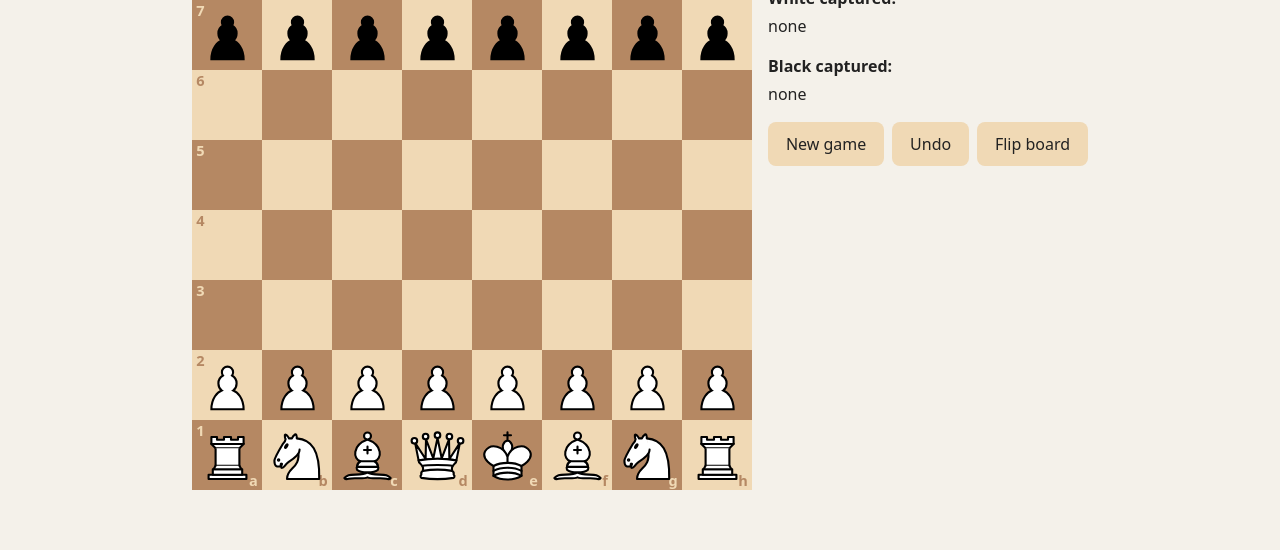
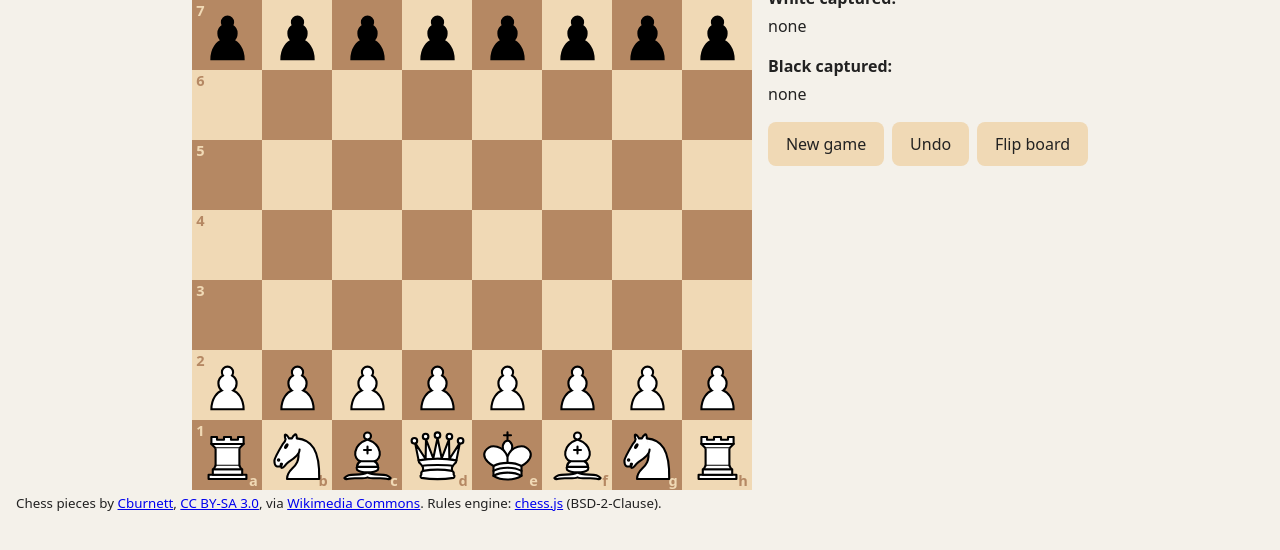
Before and after one commit to Harsh-Jain02/chess, a website with bundled scripts: page index.html in a window 1280 px wide. Shown: the part 144-694 px from the top of the page. Built offline with nearby package versions, Linux system fonts and the light colour scheme.

Commit message:
T20: add credits and how-to guide
HH

```diff
--- a/index.html
+++ b/index.html
@@ -23,6 +23,16 @@
     <div id="controls"></div>
   </main>
   <dialog id="promotion-dialog"></dialog>
-  <footer id="credits"></footer>
+  <footer id="credits">
+    <small>
+      Chess pieces by
+      <a href="https://commons.wikimedia.org/wiki/User:Cburnett">Cburnett</a>,
+      <a href="https://creativecommons.org/licenses/by-sa/3.0/">CC BY-SA 3.0</a>,
+      via
+      <a href="https://commons.wikimedia.org/wiki/File:Chess_klt45.svg">Wikimedia Commons</a>.
+      Rules engine: <a href="https://github.com/jhlywa/chess.js">chess.js</a>
+      (BSD-2-Clause).
+    </small>
+  </footer>
 </body>
 </html>
```
Also changed, not shown: CREDITS.md (+1 -1 lines), TODO.md (+1 -1 lines), README.md.
